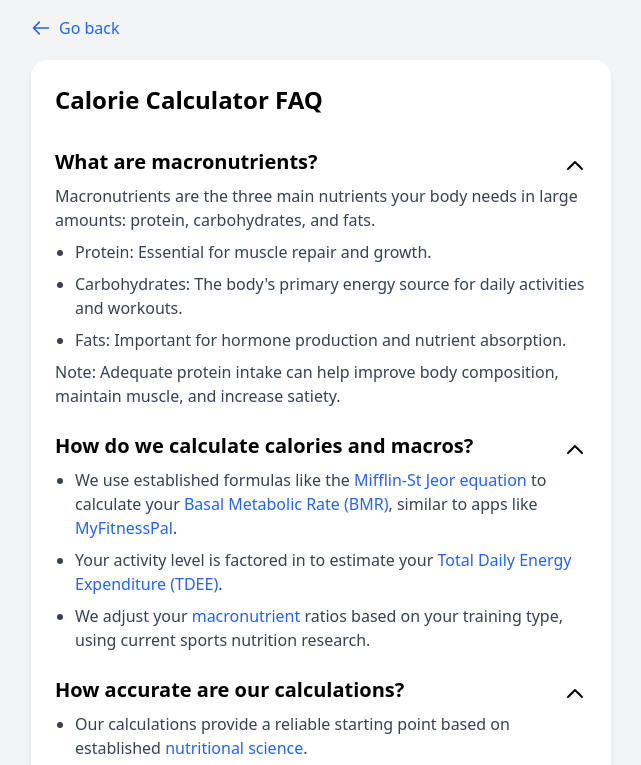
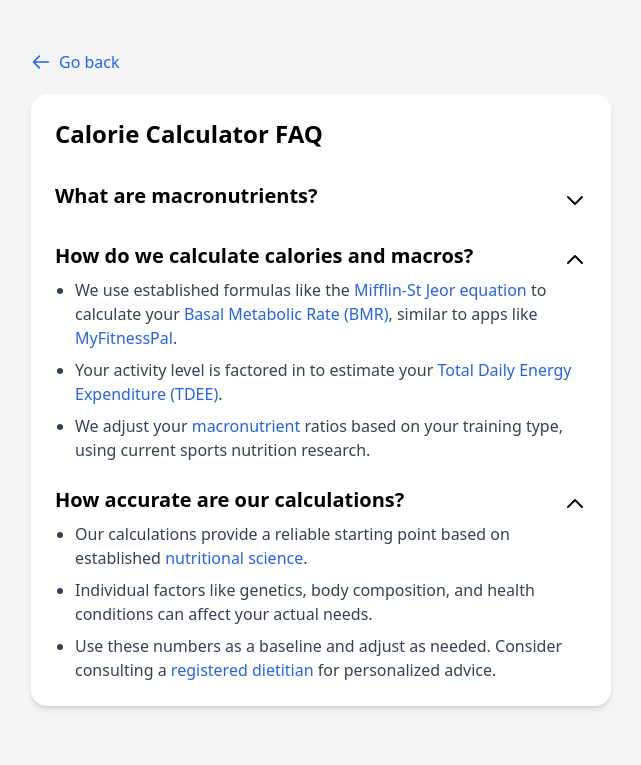
Before and after one commit to taylorpemberton/calorie-calculator, a website: page faq.html in a window 1280 px wide. Both pictures are taken after a click on the element "What are macronutrients?". Shown: the top 765 px of the page, without its empty margins (319-960 px from the left). Drawn offline with nearby package versions, Linux system fonts and the light colour scheme.

Commit message:
fixed collapse expand

```diff
--- a/faq.html
+++ b/faq.html
@@ -103,6 +103,14 @@
 
     <div id="footer-placeholder"></div>
     <script>
+        function toggleSection(header) {
+            const content = header.nextElementSibling;
+            const icon = header.querySelector('.dropdown-icon');
+
+            content.classList.toggle('collapsed');
+            icon.classList.toggle('collapsed');
+        }
+
         // Load the footer
         fetch('footer.html')
             .then(response => response.text())
```
